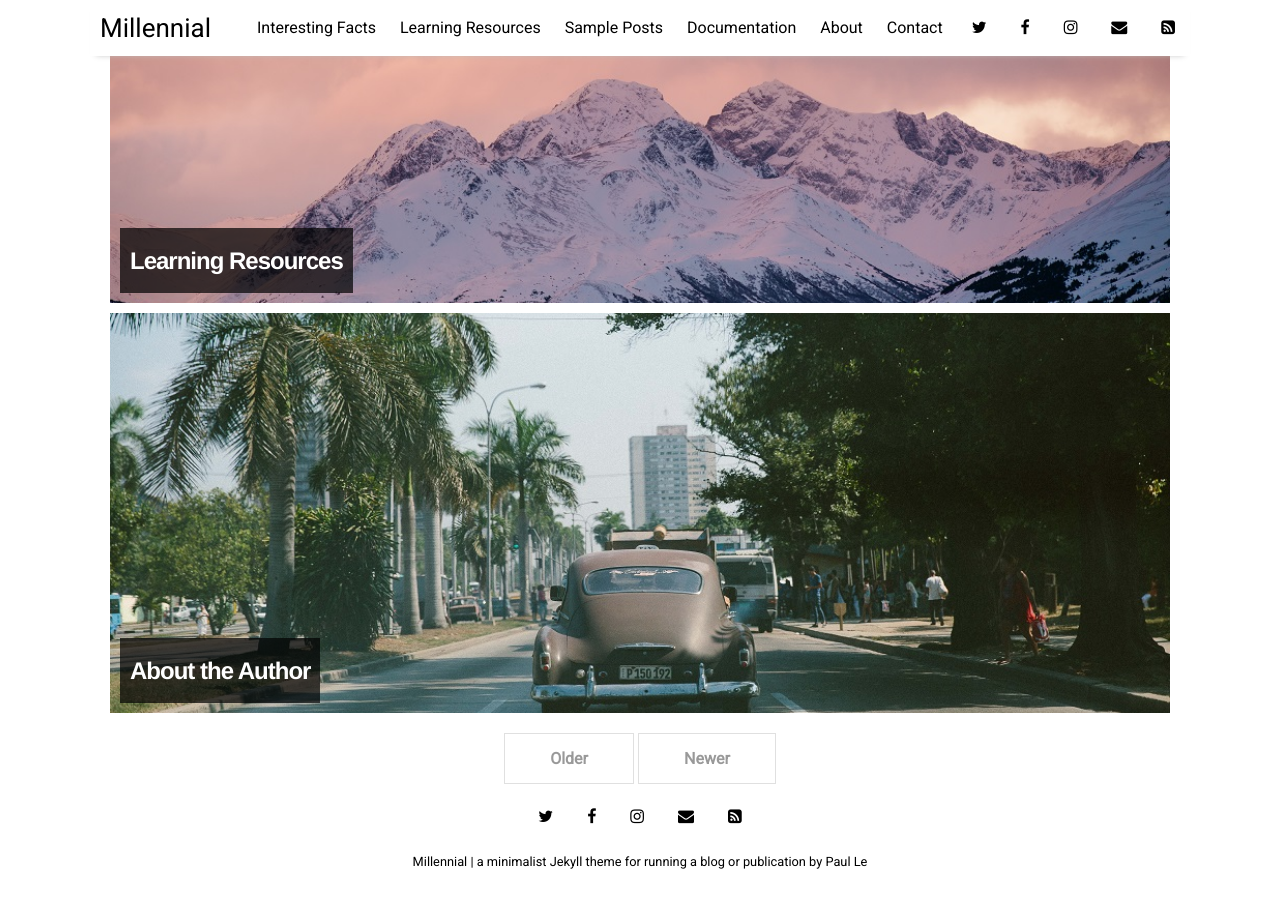
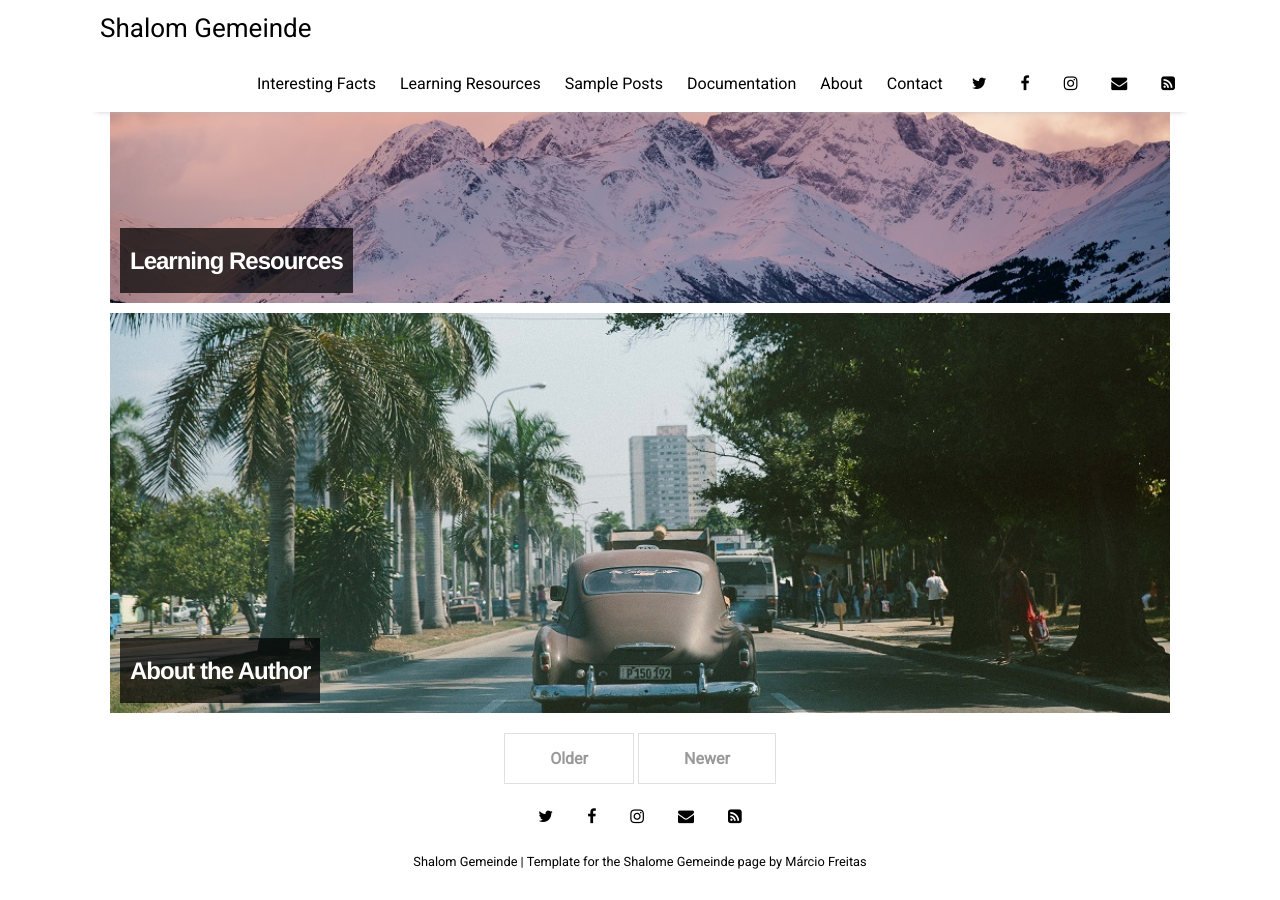
Before and after one commit to marciovmf/shalomgemeinde.github.io, a Jekyll site: the page built from index.html, in a window 1280 px wide and 900 px high, scrolled down 1398 px. Built offline with Jekyll 4.4.1, drawn with Linux system fonts in a browser that asks for light colours; nearby versions of some CDN libraries; the list of posts is cut into pages by our own code.

Commit message:
Update _config.yml

```diff
--- a/_config.yml
+++ b/_config.yml
@@ -12,9 +12,11 @@ permalink:           /:title
 plugins:             [jekyll-paginate, jekyll-sitemap, jekyll-feed, jekyll-seo-tag]
 
 # Customise atom feed settings (this is where Jekyll-Feed gets configuration information)
-title:		           "Millennial"
-description:	       "a minimalist Jekyll theme for running a blog or publication"
-author:              "Paul Le"
+title:		           "Shalom Gemeinde"
+description:	       "Template for the Shalome Gemeinde page"
+author:              "Márcio Freitas"
+twitter: marciovmf
+social: marciovmf
 
 # RSS 2.0 can be used instead of Atom by uncommenting following two lines
 #feed:
```
